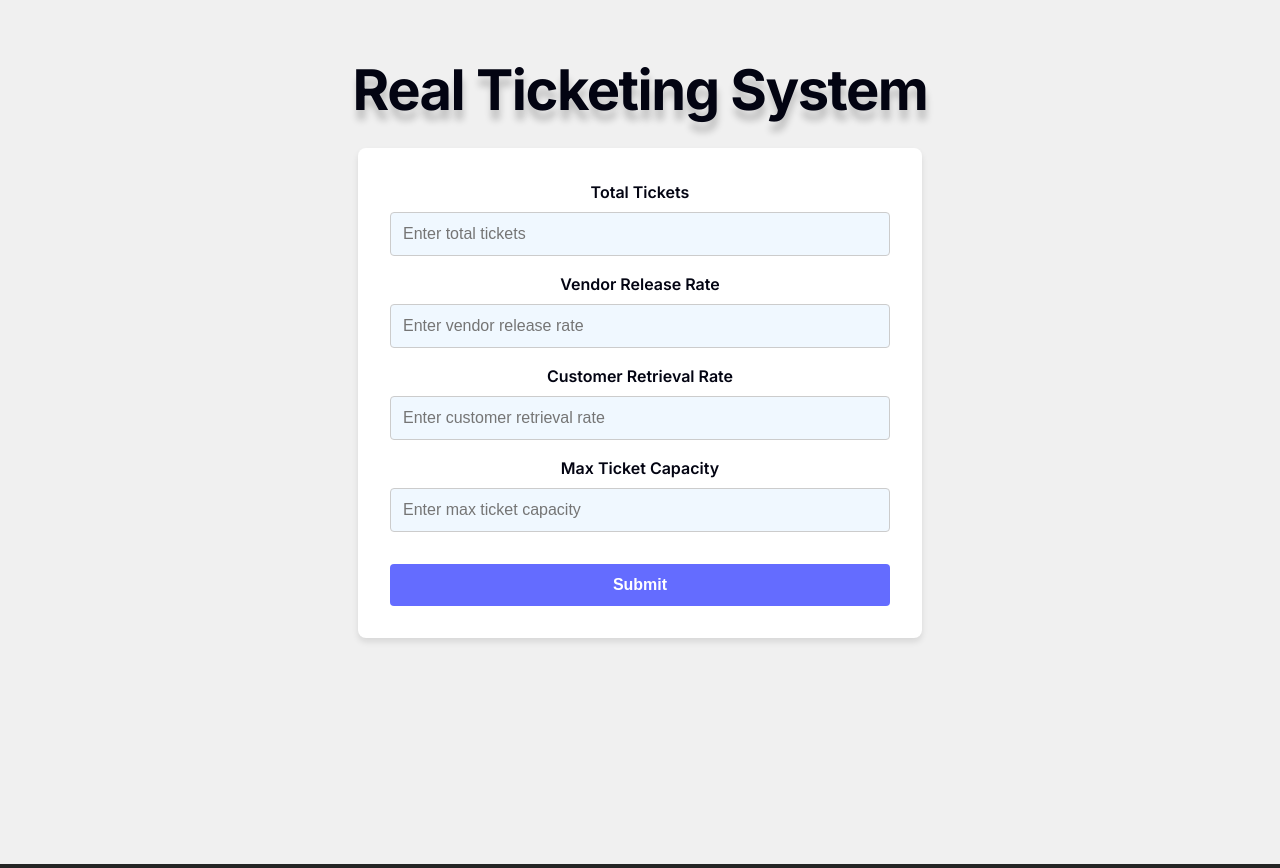
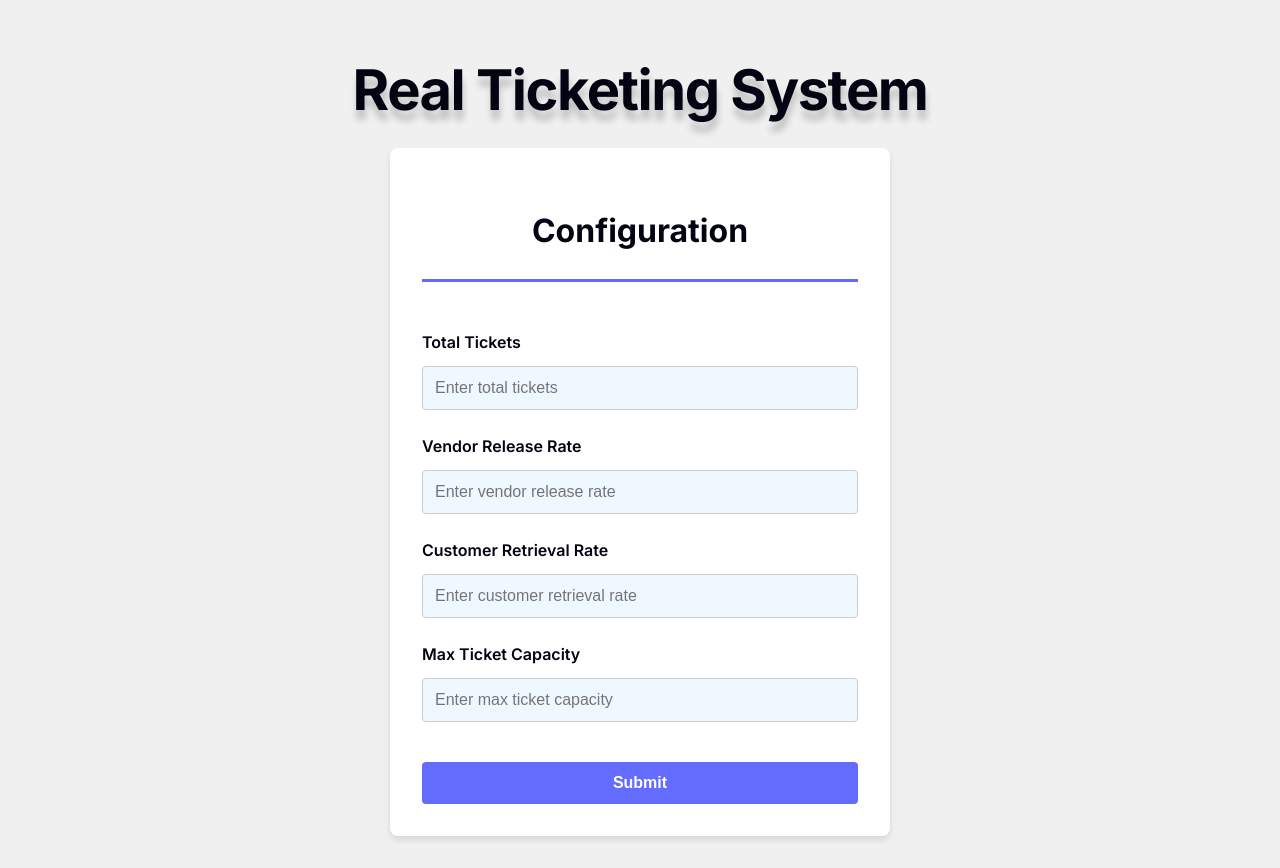
Before and after one commit to Sonix0521/Real-Ticketing-System-Application, a React (Vite) app in the folder Frontend/: page / in a window 1280 px wide. Built offline with nearby package versions, Linux system fonts and the light colour scheme.

Commit message:
Implemented the Form architecture for the Configuration inputs.

```diff
--- a/Frontend/src/FormComponent/Form.css
+++ b/Frontend/src/FormComponent/Form.css
@@ -2,13 +2,25 @@
 .form {
   display: flex;
   flex-direction: column;
-  gap: 1rem;
+  gap: 1.5rem; /* Increased gap between form groups */
   width: 100%;
   max-width: 500px;
   background: #ffffff;
   padding: 2rem;
   border-radius: 8px;
   box-shadow: 0 4px 6px rgba(0, 0, 0, 0.1);
+  box-sizing: border-box; /* Ensures padding doesn't affect width */
+}
+
+/* Title styling */
+.form-title {
+  font-size: 2rem;
+  font-weight: bold;
+  color: #030412;
+  text-align: center;
+  margin-bottom: 1.5rem;
+  border-bottom: 3px solid #646cff;
+  padding-bottom: 1.5rem;
 }
 
 /* Form group (each label + input pair) styles */
@@ -16,6 +28,7 @@
   display: flex;
   flex-direction: column;
   gap: 0.5rem;
+  width: 100%;
 }
 
 /* Label styling */
@@ -23,18 +36,23 @@ label {
   font-size: 1rem;
   font-weight: 600;
   color: #030412;
+  margin-left: 0; /* Ensure no extra margin on the left */
+  margin-bottom: 0.25rem; /* Space between label and input */
+  text-align: left; /* Align text to the left */
 }
 
 /* Input field styles */
 input {
-  padding: 0.75rem;
+  padding: 0.75rem; /* Adds space inside the input field */
   font-size: 1rem;
   border: 1px solid #ccc;
   background-color: #f0f8ff;
   color: black;
   border-radius: 4px;
   outline: none;
+  width: 100%; /* Ensure input fields take up full width */
   transition: border-color 0.3s;
+  box-sizing: border-box; /* Ensures padding doesn't affect width */
 }
 
 /* Input field focus styles */
@@ -71,3 +89,10 @@ input[type="number"]::-moz-appearance {
 .form-button:hover {
   background-color: #535bf2;
 }
+
+/* Error message styling */
+.error-message {
+  color: red;
+  font-size: 0.875rem;
+  margin-top: 0.25rem;
+}
--- a/Frontend/src/FormComponent/Form.tsx
+++ b/Frontend/src/FormComponent/Form.tsx
@@ -1,8 +1,62 @@
+import { useState } from 'react';
 import './Form.css';
 
 function Form() {
+  const [errorMessages, setErrorMessages] = useState<{ [key: string]: string }>({});
+  const [formValues, setFormValues] = useState({
+    totalTickets: '',
+    vendorRate: '',
+    customerRate: '',
+    maxCapacity: ''
+  });
+
+  const handleKeyPress = (e: React.KeyboardEvent<HTMLInputElement>, fieldName: string) => {
+    const key = e.key;
+    const regex = /^[0-9]$/; // Regex for numeric characters only
+    if (!regex.test(key)) {
+      e.preventDefault(); // Block invalid input
+      setErrorMessages((prev) => ({
+        ...prev,
+        [fieldName]: 'Only numerical values are allowed.',
+      }));
+    }
+  };
+
+  const handleFocus = (fieldName: string) => {
+    // Clear error messages when focusing on any field
+    setErrorMessages((prev) => ({
+      ...prev,
+      [fieldName]: '', // Clear error message for the focused field
+    }));
+  };
+
+  const handleBlur = (fieldName: string) => {
+    // Clear the error message when the user moves out of the current field
+    setErrorMessages((prev) => ({
+      ...prev,
+      [fieldName]: '', // Clear error message when focus leaves
+    }));
+  };
+
+  const handleChange = (e: React.ChangeEvent<HTMLInputElement>, fieldName: string) => {
+    const value = e.target.value;
+    setFormValues((prevValues) => ({
+      ...prevValues,
+      [fieldName]: value,
+    }));
+
+    // Clear error when user starts typing (if field is valid)
+    if (value !== '') {
+      setErrorMessages((prev) => ({
+        ...prev,
+        [fieldName]: '', // Clear the error when value changes
+      }));
+    }
+  };
+
   return (
     <form className="form" onSubmit={(e) => e.preventDefault()}>
+      <h2 className="form-title">Configuration</h2> {/* Title added here */}
       <div className="form-group">
         <label htmlFor="totalTickets">Total Tickets</label>
         <input
@@ -10,18 +64,15 @@ function Form() {
           id="totalTickets"
           placeholder="Enter total tickets"
           required
-          // Set custom message when the field is invalid
-          onInvalid={(e) => {
-            const target = e.target as HTMLInputElement;
-            if (!target.value) {
-              target.setCustomValidity('This field cannot be empty. Please enter a number.');
-            } else {
-              target.setCustomValidity('Please enter a valid number.');
-            }
-          }}
-          // Clear the message when the user starts typing
-          onInput={(e) => (e.target as HTMLInputElement).setCustomValidity('')}
+          value={formValues.totalTickets}
+          onChange={(e) => handleChange(e, 'totalTickets')} // Update value on change
+          onKeyPress={(e) => handleKeyPress(e, 'totalTickets')}
+          onFocus={() => handleFocus('totalTickets')} // Clear error on focus
+          onBlur={() => handleBlur('totalTickets')} // Clear error when focus leaves
         />
+        {errorMessages['totalTickets'] && (
+          <p className="error-message">{errorMessages['totalTickets']}</p>
+        )}
       </div>
       <div className="form-group">
         <label htmlFor="vendorRate">Vendor Release Rate</label>
@@ -30,16 +81,15 @@ function Form() {
           id="vendorRate"
           placeholder="Enter vendor release rate"
           required
-          onInvalid={(e) => {
-            const target = e.target as HTMLInputElement;
-            if (!target.value) {
-              target.setCustomValidity('This field cannot be empty. Please enter a number.');
-            } else {
-              target.setCustomValidity('Please enter a valid number.');
-            }
-          }}
-          onInput={(e) => (e.target as HTMLInputElement).setCustomValidity('')}
+          value={formValues.vendorRate}
+          onChange={(e) => handleChange(e, 'vendorRate')} // Update value on change
+          onKeyPress={(e) => handleKeyPress(e, 'vendorRate')}
+          onFocus={() => handleFocus('vendorRate')} // Clear error on focus
+          onBlur={() => handleBlur('vendorRate')} // Clear error when focus leaves
         />
+        {errorMessages['vendorRate'] && (
+          <p className="error-message">{errorMessages['vendorRate']}</p>
+        )}
       </div>
       <div className="form-group">
         <label htmlFor="customerRate">Customer Retrieval Rate</label>
@@ -48,16 +98,15 @@ function Form() {
           id="customerRate"
           placeholder="Enter customer retrieval rate"
           required
-          onInvalid={(e) => {
-            const target = e.target as HTMLInputElement;
-            if (!target.value) {
-              target.setCustomValidity('This field cannot be empty. Please enter a number.');
-            } else {
-              target.setCustomValidity('Please enter a valid number.');
-            }
-          }}
-          onInput={(e) => (e.target as HTMLInputElement).setCustomValidity('')}
+          value={formValues.customerRate}
+          onChange={(e) => handleChange(e, 'customerRate')} // Update value on change
+          onKeyPress={(e) => handleKeyPress(e, 'customerRate')}
+          onFocus={() => handleFocus('customerRate')} // Clear error on focus
+          onBlur={() => handleBlur('customerRate')} // Clear error when focus leaves
         />
+        {errorMessages['customerRate'] && (
+          <p className="error-message">{errorMessages['customerRate']}</p>
+        )}
       </div>
       <div className="form-group">
         <label htmlFor="maxCapacity">Max Ticket Capacity</label>
@@ -66,16 +115,15 @@ function Form() {
           id="maxCapacity"
           placeholder="Enter max ticket capacity"
           required
-          onInvalid={(e) => {
-            const target = e.target as HTMLInputElement;
-            if (!target.value) {
-              target.setCustomValidity('This field cannot be empty. Please enter a number.');
-            } else {
-              target.setCustomValidity('Please enter a valid number.');
-            }
-          }}
-          onInput={(e) => (e.target as HTMLInputElement).setCustomValidity('')}
+          value={formValues.maxCapacity}
+          onChange={(e) => handleChange(e, 'maxCapacity')} // Update value on change
+          onKeyPress={(e) => handleKeyPress(e, 'maxCapacity')}
+          onFocus={() => handleFocus('maxCapacity')} // Clear error on focus
+          onBlur={() => handleBlur('maxCapacity')} // Clear error when focus leaves
         />
+        {errorMessages['maxCapacity'] && (
+          <p className="error-message">{errorMessages['maxCapacity']}</p>
+        )}
       </div>
       <button type="submit" className="form-button">Submit</button>
     </form>
```
